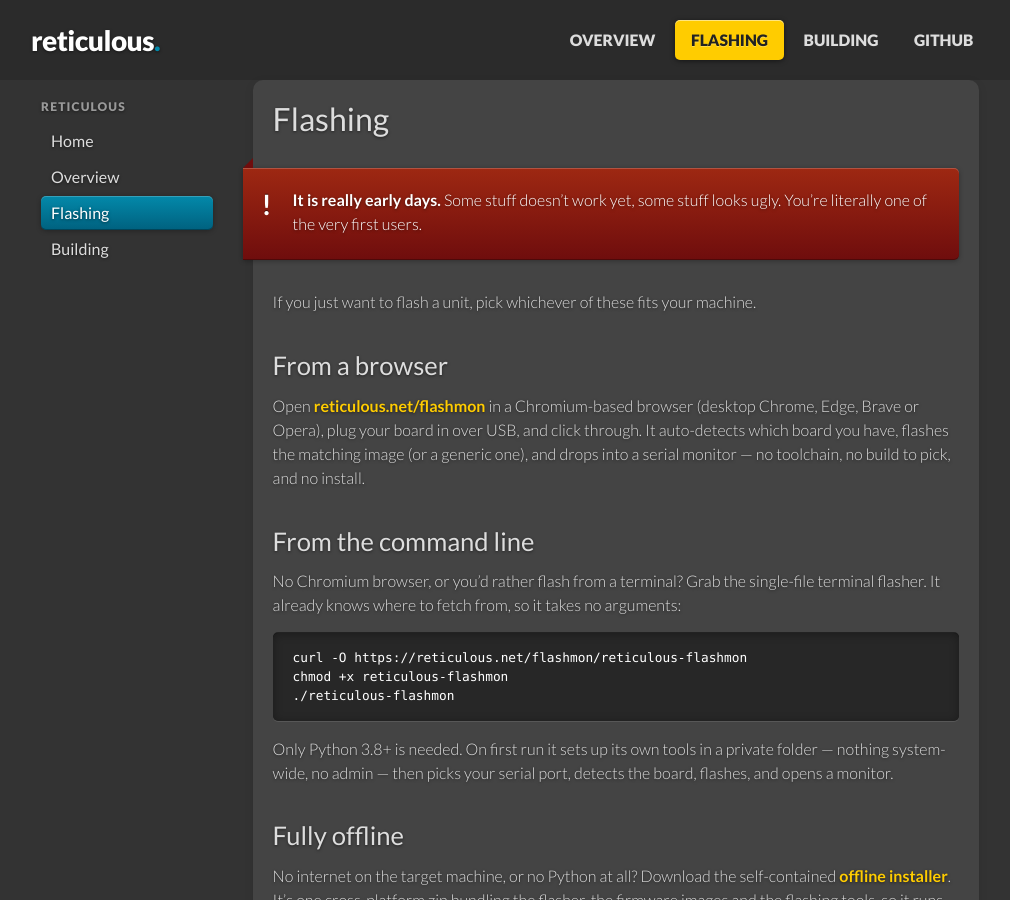
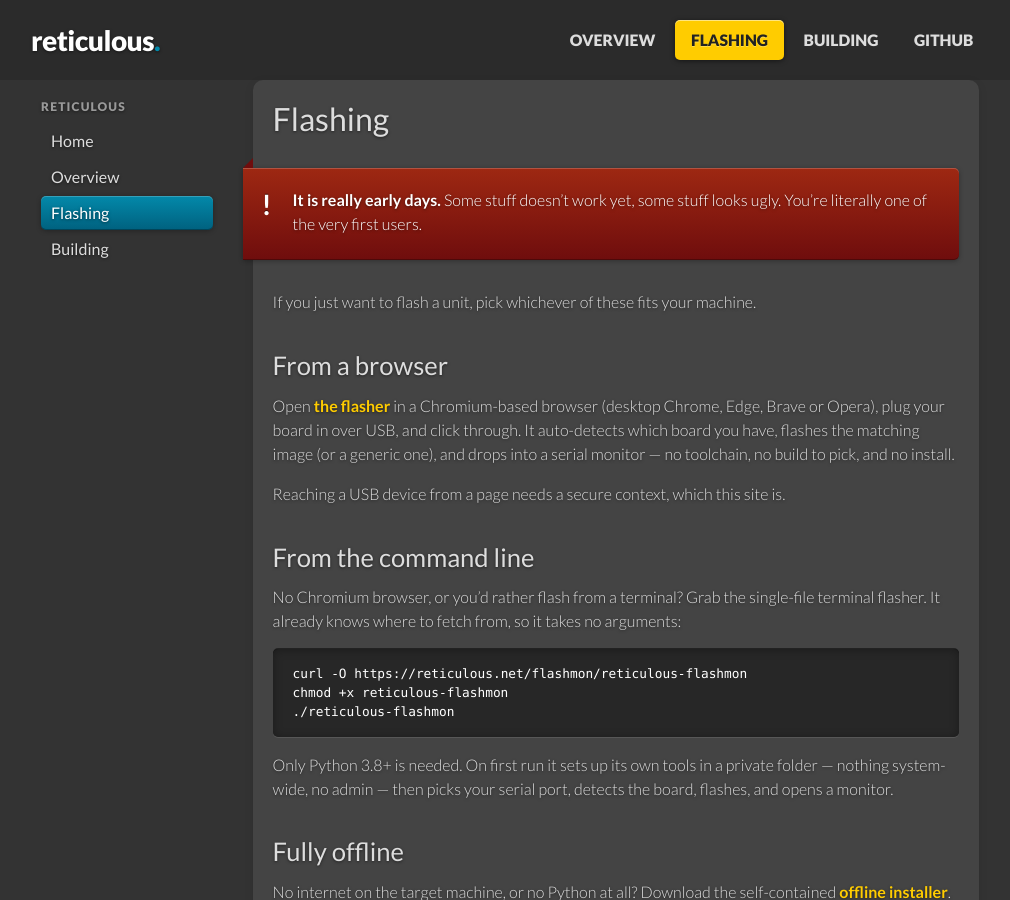
Before and after one commit to reticulous/reticulous.github.io, a Jekyll site: the page built from flashing.md, in a window 1280 px wide and 900 px high. Shown: the whole window, without its empty margins (130-1140 px from the left). Built offline with Jekyll 4.4.1, drawn with Linux system fonts in a browser that asks for light colours.

Commit message:
serve the flasher and its image catalogues from the site
The site becomes an Actions deploy that assembles three sources: Jekyll for
the pages, spangap/flasher for /flashmon/, and one release per catalogue in
reticulous/reticulous for /builds/<name>/. Nothing binary is committed here.

The images are copied in at deploy time rather than linked because a browser
cannot fetch a release asset: github.com/.../releases/download/ answers a
cross-origin request with a 302 carrying no access-control-allow-origin, the
signed release-assets.githubusercontent.com target has none either, and the
api.github.com asset route sends one on its 302 but not on the redirect
target. Copying makes the images same-origin with the page that flashes them,
which is what the flasher already assumes when it reaches ../builds/<cat>/,
so spangap/flasher needs no change.

tools/publish-catalogue.sh uploads a make-builds directory to its release,
drops assets the rebuild superseded, and fires the redeploy.

Signed-off-by: Rop Gonggrijp <rop@gonggri.jp>

```diff
--- a/_config.yml
+++ b/_config.yml
@@ -41,3 +41,7 @@ exclude:
   - Gemfile
   - Gemfile.lock
   - vendor
+  # Deploy-time inputs, not site content. /flashmon/ and /builds/ are laid in by
+  # .github/workflows/pages.yml after Jekyll has run.
+  - catalogues
+  - tools
--- a/flashing.md
+++ b/flashing.md
@@ -14,11 +14,13 @@ If you just want to flash a unit, pick whichever of these fits your machine.
 
 ## From a browser
 
-Open **[reticulous.net/flashmon](https://reticulous.net/flashmon)** in a
-Chromium-based browser (desktop Chrome, Edge, Brave or Opera), plug your board in
-over USB, and click through. It auto-detects which board you have, flashes the
-matching image (or a generic one), and drops into a serial monitor — no
-toolchain, no build to pick, and no install.
+Open **[the flasher]({{ '/flashmon/' | relative_url }})** in a Chromium-based
+browser (desktop Chrome, Edge, Brave or Opera), plug your board in over USB, and
+click through. It auto-detects which board you have, flashes the matching image
+(or a generic one), and drops into a serial monitor — no toolchain, no build to
+pick, and no install.
+
+Reaching a USB device from a page needs a secure context, which this site is.
 
 ## From the command line
 
```
Also changed, not shown: .github/workflows/pages.yml (added), README.md, 3 other files.
